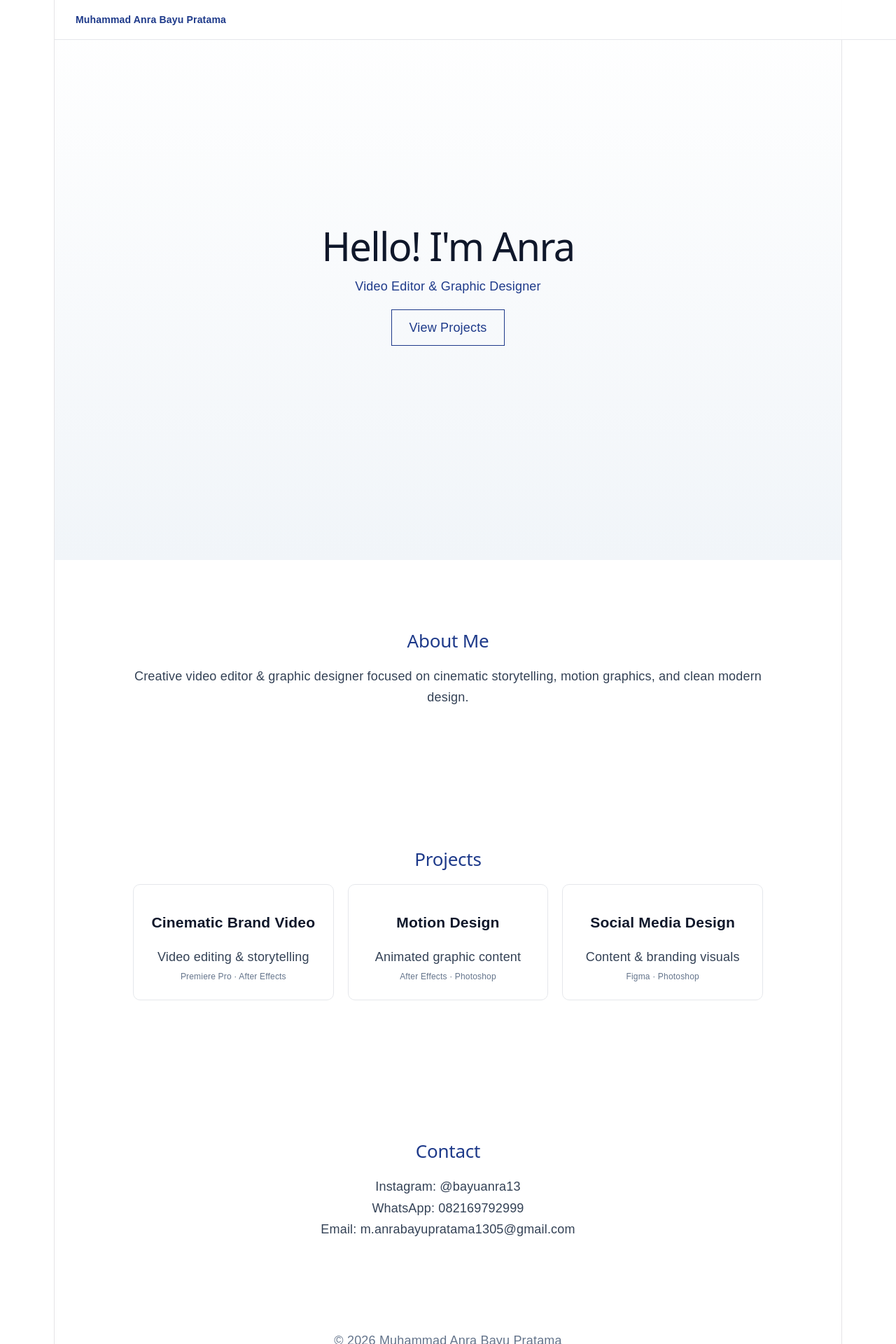
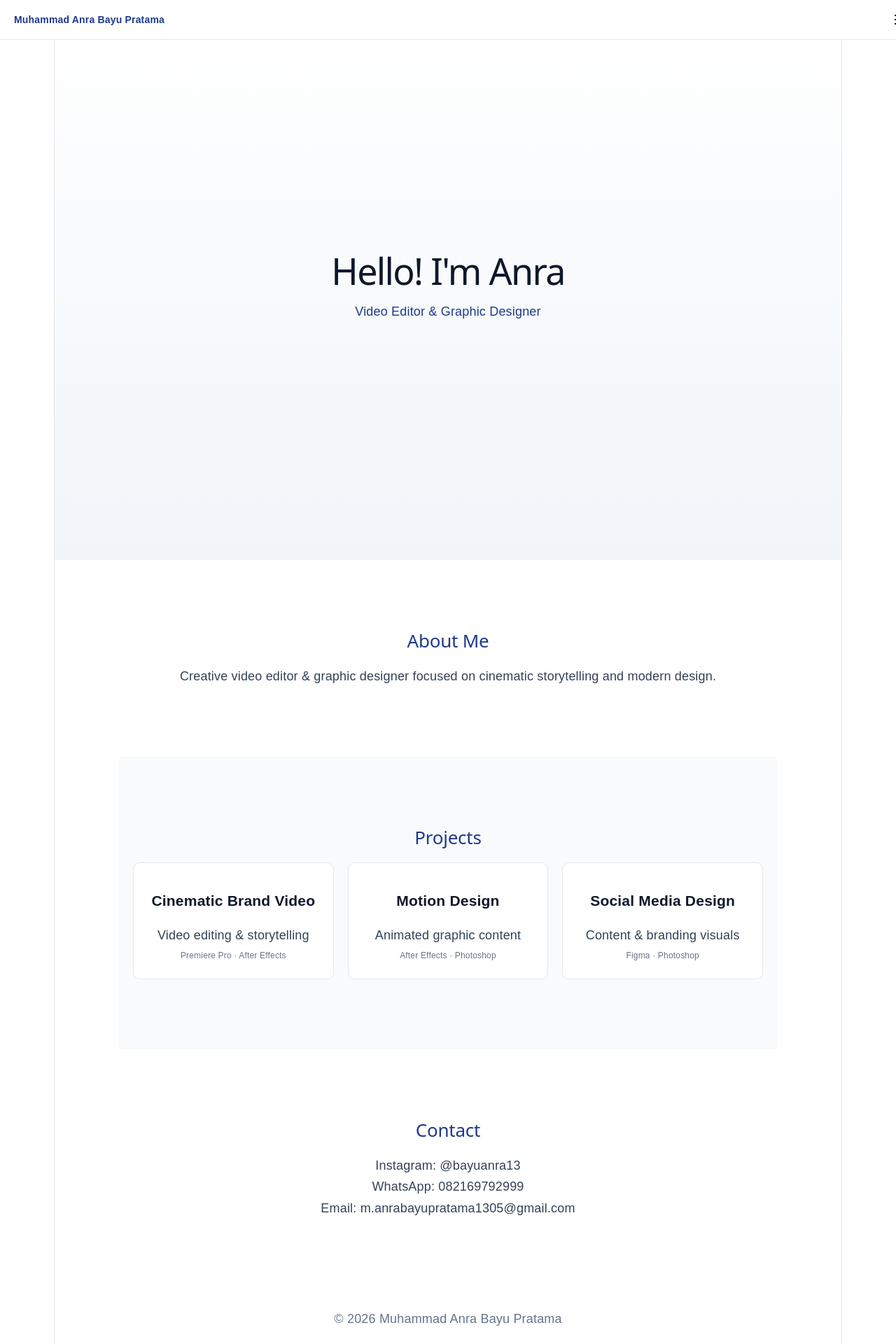
Before and after one commit to manrabayupratama1305-arch/anra-portfolio, a React (Vite) app: page / in a window 1280 px wide. Shown: the top 1920 px of the page at 70% size. Built offline with nearby package versions, Linux system fonts and the light colour scheme.

Commit message:
fix navbar + clean layout final

```diff
--- a/src/App.jsx
+++ b/src/App.jsx
@@ -12,7 +12,7 @@ export default function App() {
   };
 
   useEffect(() => {
-    const timer = setTimeout(() => setLoading(false), 1200);
+    const timer = setTimeout(() => setLoading(false), 1000);
 
     const observer = new IntersectionObserver(
       (entries) => {
@@ -34,12 +34,6 @@ export default function App() {
       observer.disconnect();
     };
   }, []);
-
-  const fade = (id) => ({
-    opacity: visible[id] ? 1 : 0,
-    transform: visible[id] ? "translateY(0px)" : "translateY(30px)",
-    transition: "all 0.6s ease",
-  });
 
   const projects = [
     {
@@ -67,9 +61,9 @@ export default function App() {
         <div style={styles.logo}>Muhammad Anra Bayu Pratama</div>
 
         <div style={styles.hamburger} onClick={() => setMenuOpen(!menuOpen)}>
-          <div style={styles.line}></div>
-          <div style={styles.line}></div>
-          <div style={styles.line}></div>
+          <span style={styles.line}></span>
+          <span style={styles.line}></span>
+          <span style={styles.line}></span>
         </div>
 
         {menuOpen && (
@@ -86,27 +80,25 @@ export default function App() {
         <div style={styles.heroContent}>
           <h1 style={styles.title}>Hello! I'm Anra</h1>
           <p style={styles.subtitle}>Video Editor & Graphic Designer</p>
-          <a href="#projects" style={styles.button}>View Projects</a>
         </div>
       </section>
 
       {/* ABOUT */}
-      <section id="about" ref={sections.about} style={{ ...styles.section, ...fade("about") }}>
+      <section id="about" ref={sections.about} style={styles.section}>
         <h2 style={styles.heading}>About Me</h2>
         <p style={styles.text}>
-          Creative video editor & graphic designer focused on cinematic storytelling,
-          motion graphics, and clean modern design.
+          Creative video editor & graphic designer focused on cinematic storytelling and modern design.
         </p>
       </section>
 
       {/* PROJECTS */}
-      <section id="projects" ref={sections.projects} style={{ ...styles.section, ...fade("projects") }}>
+      <section id="projects" ref={sections.projects} style={styles.sectionAlt}>
         <h2 style={styles.heading}>Projects</h2>
 
         <div style={styles.grid}>
           {projects.map((p, i) => (
             <div key={i} style={styles.card}>
-              <h3 style={styles.cardTitle}>{p.title}</h3>
+              <h3>{p.title}</h3>
               <p style={styles.text}>{p.desc}</p>
               <p style={styles.small}>{p.tools}</p>
             </div>
@@ -115,7 +107,7 @@ export default function App() {
       </section>
 
       {/* CONTACT */}
-      <section id="contact" ref={sections.contact} style={{ ...styles.section, ...fade("contact") }}>
+      <section id="contact" ref={sections.contact} style={styles.section}>
         <h2 style={styles.heading}>Contact</h2>
         <p style={styles.text}>Instagram: @bayuanra13</p>
         <p style={styles.text}>WhatsApp: 082169792999</p>
@@ -138,19 +130,21 @@ const styles = {
   navbar: {
     position: "fixed",
     top: 0,
+    left: 0,
     width: "100%",
+    zIndex: 9999,
     display: "flex",
     justifyContent: "space-between",
     alignItems: "center",
-    padding: "15px 30px",
-    background: "rgba(255,255,255,0.9)",
+    padding: "15px 20px",
+    background: "rgba(255,255,255,0.95)",
     borderBottom: "1px solid #e5e7eb",
   },
 
   logo: {
+    fontSize: "14px",
     fontWeight: "bold",
     color: "#1e3a8a",
-    fontSize: "14px",
   },
 
   hamburger: {
@@ -191,7 +185,7 @@ const styles = {
   },
 
   title: {
-    fontSize: "56px",
+    fontSize: "52px",
     color: "#0f172a",
   },
 
@@ -199,19 +193,17 @@ const styles = {
     color: "#1e3a8a",
   },
 
-  button: {
-    display: "inline-block",
-    marginTop: "20px",
-    padding: "12px 24px",
-    border: "1px solid #1e3a8a",
-    color: "#1e3a8a",
-    textDecoration: "none",
-  },
-
   section: {
     padding: "100px 20px",
     maxWidth: "900px",
     margin: "auto",
+  },
+
+  sectionAlt: {
+    padding: "100px 20px",
+    maxWidth: "900px",
+    margin: "auto",
+    background: "#f8fafc",
   },
 
   heading: {
@@ -238,10 +230,6 @@ const styles = {
     background: "#ffffff",
   },
 
-  cardTitle: {
-    color: "#0f172a",
-  },
-
   small: {
     fontSize: "12px",
     color: "#64748b",
```
